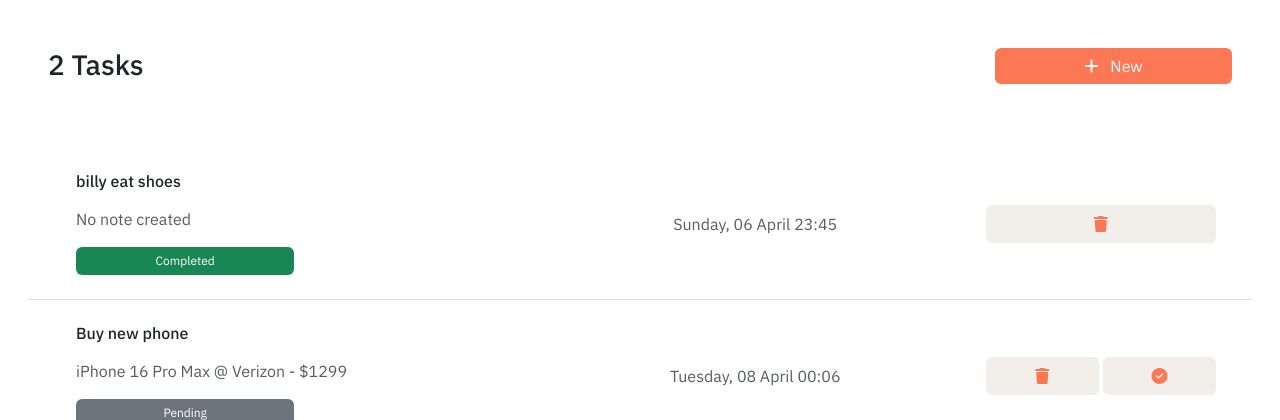
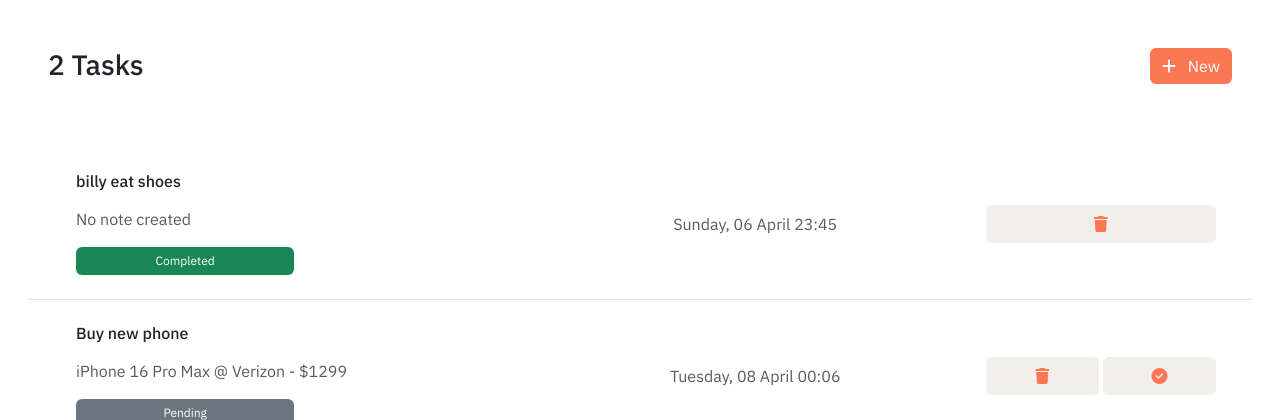
Before and after one commit to machoprogrammergg/todoapp, a Flask app: page / in a window 1280 px wide. Shown: the part 57-477 px from the top of the page. Run offline with Flask 3, Linux system fonts and the light colour scheme; a user stored in the database is signed in; data comes from the database, SQL or seed files in the repository; some libraries are stand-ins or nearby versions.

Commit message:
Changed +New button width

```diff
--- a/website/templates/home.html
+++ b/website/templates/home.html
@@ -17,7 +17,7 @@
     {% endif %}
 
     <!-- Button to create a new task -->
-    <button onclick="createNewTask()" class="btn btn-primary" style="word-spacing: .5em; width: 20%;">
+    <button onclick="createNewTask()" class="btn btn-primary" style="word-spacing: .5em;">
         <i class="fa-solid fa-plus"></i> New
     </button>
 </div>
```
